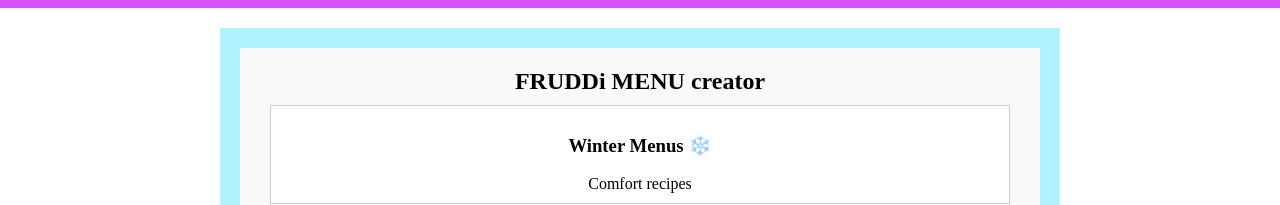
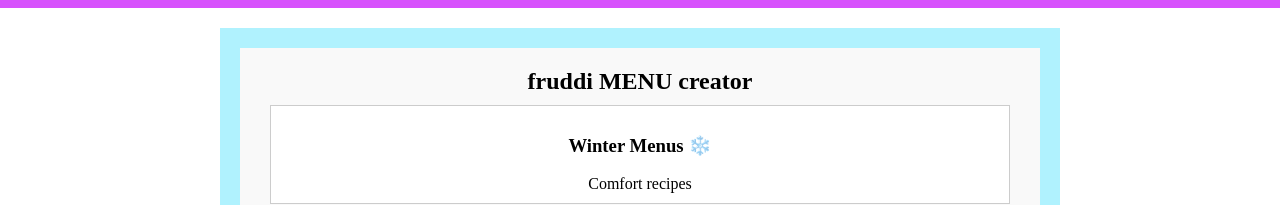
Before and after one commit to carlosgrprr/carlosgrprr.github.io, a website: page index.html in a window 1280 px wide. Shown: the part 124-329 px from the top of the page. Drawn offline with Linux system fonts and the light colour scheme.

Commit message:
Pruebas de edición + commits

```diff
--- a/index.html
+++ b/index.html
@@ -20,7 +20,7 @@
     </nav>
     <main>
         <section id="menus">
-            <h2>FRUDDi MENU creator</h2>
+            <h2>fruddi MENU creator</h2>
             <div id="menu-list">
                 <!-- Menus will be dynamically added here using JavaScript -->
             </div>
```
